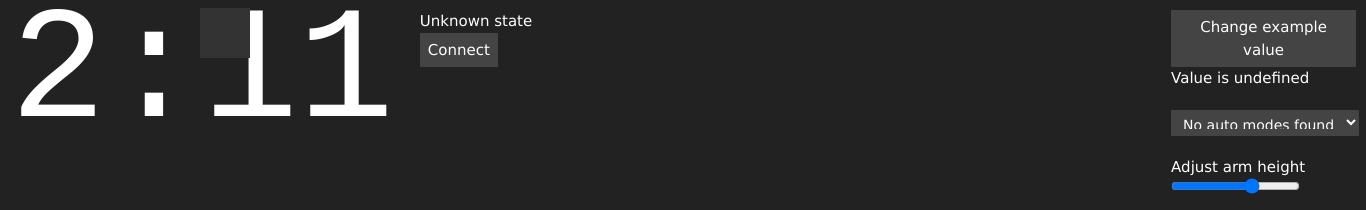
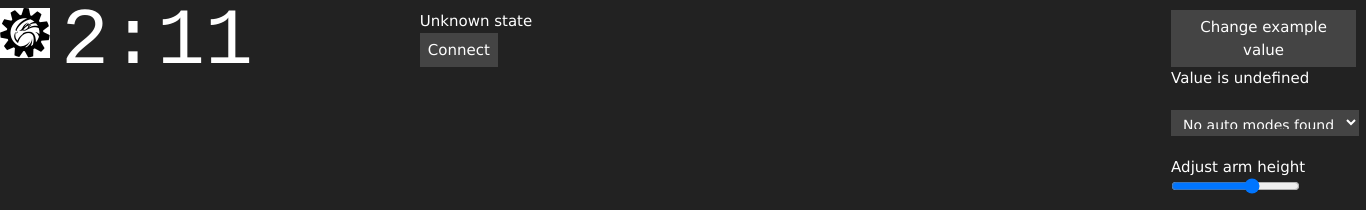
Before and after one commit to FusionCorps/dashboard, an Electron app: page src/index.html in a window 1366 px wide. Shown: the top 210 px of the page. Drawn offline with nearby package versions, Linux system fonts and the light colour scheme; no server answers.

```diff
--- a/src/css/style.css
+++ b/src/css/style.css
@@ -54,23 +54,23 @@
 #timer {
     font-family: monospace;
     display: block;
-    height: 20vh;
-    width: 30vw;
+    height: 10vh;
+    width: 20vw;
     top: 0;
-    left: 0;
-    font-size: 20vh;
+    left: 51px;
+    font-size: 10vh;
     line-height: .8;
 }
 
 #logo {
     position: absolute;
     top: 1vh;
-    left: 200px;
+    left: 0vw;
     width: 50px;
     height: 50px;
-    background-color: #333;
-    background-image: ('../../images/fusionLogo.png');
+    background-color: white;
     background-size: 50px, 50px;
+    padding:0
 }
 
 header {
--- a/src/index.html
+++ b/src/index.html
@@ -8,12 +8,15 @@
 </head>
 <link rel="stylesheet" href="https://www.w3schools.com/w3css/4/w3.css">
 <body>
+    <div id = 'logo'>
+        <img src="../images/fusionLogo.png" height=50px width=50px>
+    </div>
     <div id="timer"></div>
     <script>
         var counter = 135;
         setInterval(function () {
         if (counter >= 0) {
-            timeElement = parseInt(counter / 60) + ':' + counter % 60
+            timeElement = parseInt(counter / 60) + ':' + ("00" + (counter % 60)).slice(-2)
 
             document.getElementById("timer").innerHTML = timeElement;
         }
@@ -23,7 +26,7 @@
         }, 1000)
 
     </script>
-    <div id = 'logo'></div>
+
     <header>
         <!-- Tells whether robot is connected to dashboard. -->
         <div id="robot-state">Unknown state</div>
```
